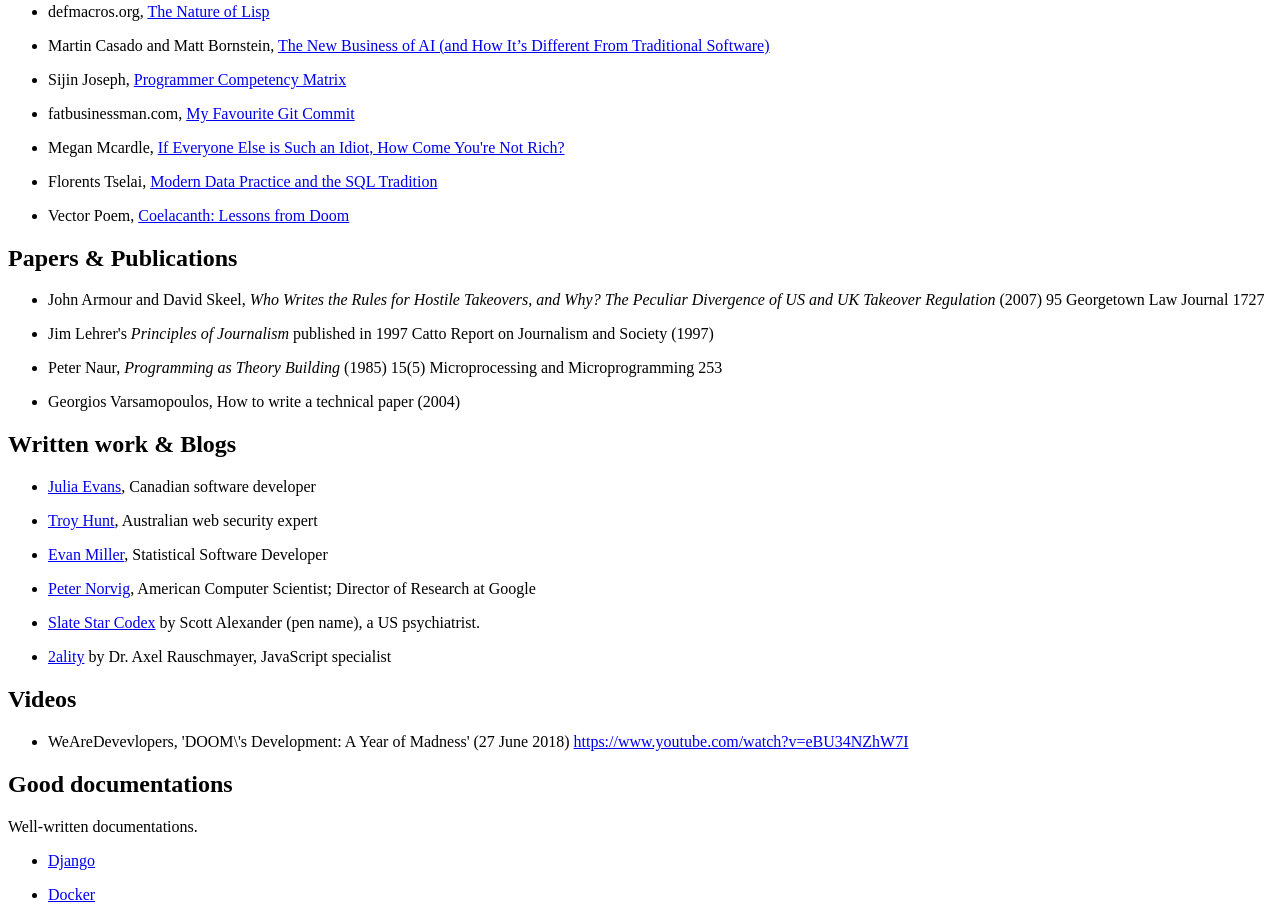
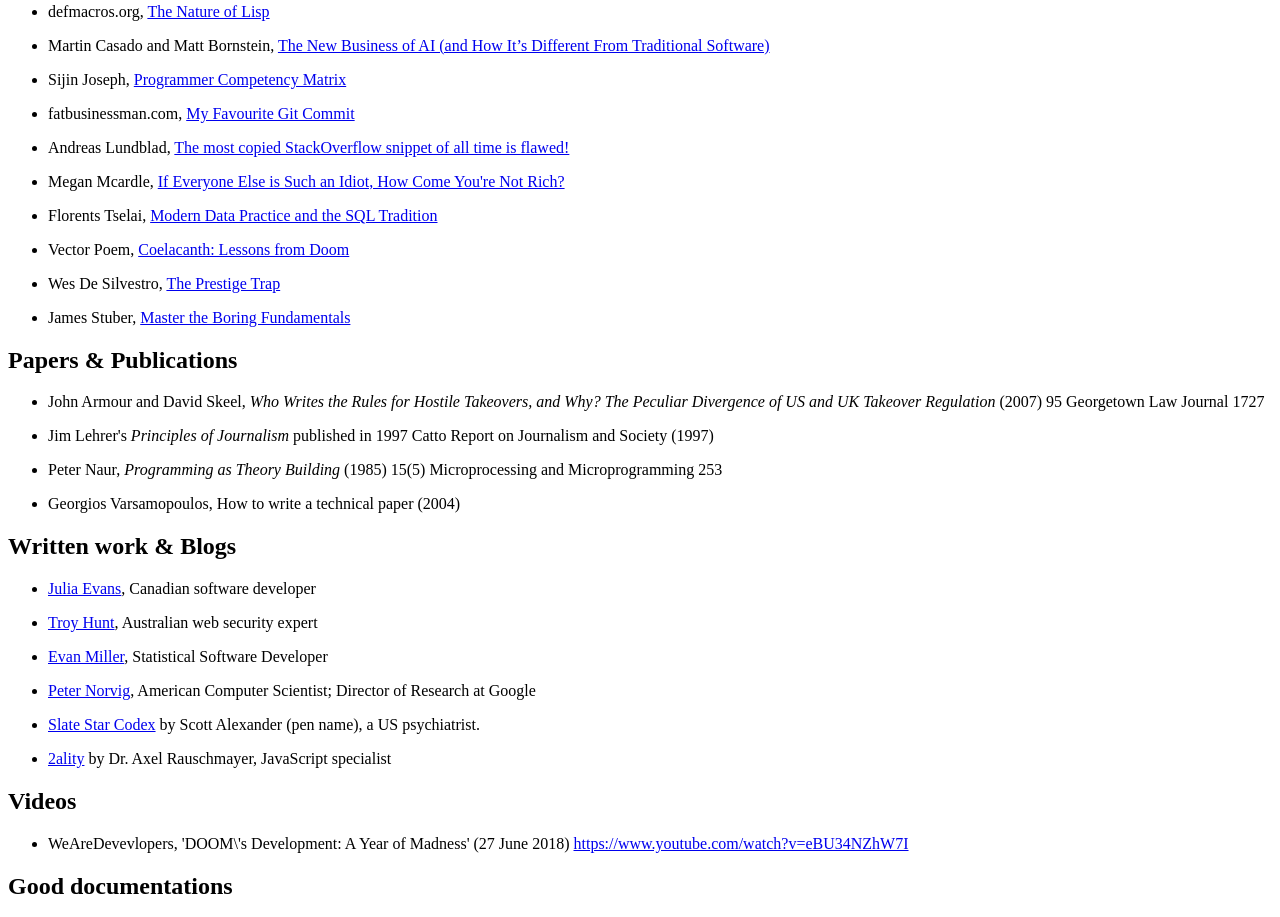
Before and after one commit to ajw998/recommendation-list, a plain HTML site: page dist/index.html in a window 1280 px wide. Shown: the part 2499-3416 px from the top of the page. Drawn offline with Linux system fonts and the light colour scheme.

Commit message:
Update dist/index.html

```diff
--- a/dist/index.html
+++ b/dist/index.html
@@ -115,9 +115,12 @@
 <li><p>Martin Casado and Matt Bornstein, <a href="https://a16z.com/2020/02/16/the-new-business-of-ai-and-how-its-different-from-traditional-software/">The New Business of AI (and How It’s Different From Traditional Software)</a></p></li>
 <li><p>Sijin Joseph, <a href="https://sijinjoseph.com/programmer-competency-matrix/">Programmer Competency Matrix</a></p></li>
 <li><p>fatbusinessman.com, <a href="https://fatbusinessman.com/2019/my-favourite-git-commit">My Favourite Git Commit</a></p></li>
+<li><p>Andreas Lundblad, <a href="https://programming.guide/worlds-most-copied-so-snippet.html">The most copied StackOverflow snippet of all time is flawed!</a></p></li>
 <li><p>Megan Mcardle, <a href="https://www.theatlantic.com/business/archive/2011/12/if-everyone-else-is-such-an-idiot-how-come-youre-not-rich/249430/">If Everyone Else is Such an Idiot, How Come You're Not Rich?</a></p></li>
 <li><p>Florents Tselai, <a href="https://tselai.com/modern-data-practice-and-the-sql-tradition.html">Modern Data Practice and the SQL Tradition</a></p></li>
 <li><p>Vector Poem, <a href="http://vectorpoem.com/news/?p=74">Coelacanth: Lessons from Doom</a></p></li>
+<li><p>Wes De Silvestro, <a href="https://wesdesilvestro.com/the-prestige-trap">The Prestige Trap</a></p></li>
+<li><p>James Stuber, <a href="https://jamesstuber.com/boring-is-fun/">Master the Boring Fundamentals</a></p></li>
 </ul>
 
 <h2>Papers &amp; Publications</h2>
```
